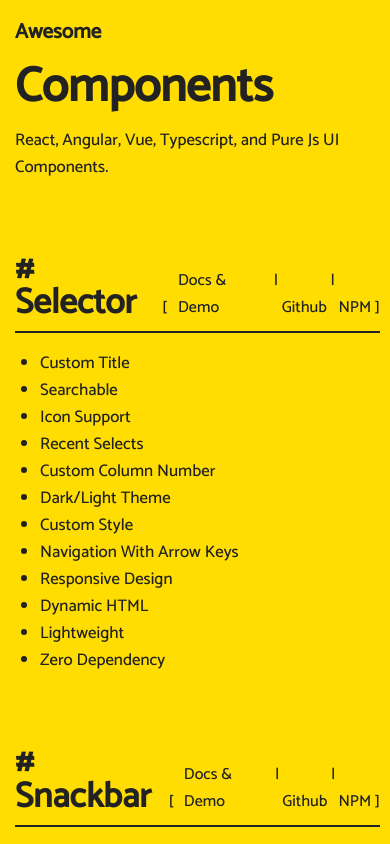
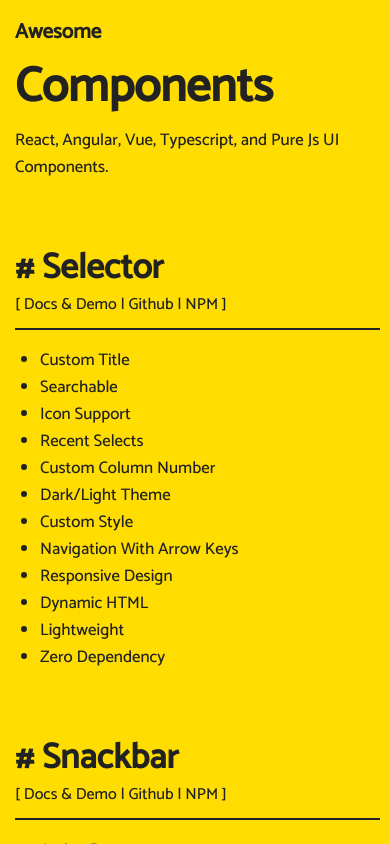
Before and after one commit to MostafaMDZH/Awesome-Components-Website, a Next.js app: page / in a window 390 px wide. Built offline with nearby package versions, Linux system fonts and the light colour scheme.

Commit message:
[deployment auto commit]

```diff
--- a/pages/index.js
+++ b/pages/index.js
@@ -43,7 +43,8 @@
 
                         {/* selector */}
                         <div className='componentNameWrapper'>
-                            <a className='componentName' id='selector' href='#selector'># Selector</a>&nbsp;
+                            <a className='componentName' id='selector' href='#selector'># Selector</a>
+                            <div className='linkWrapper'>
                                 [&nbsp;
                                     <a href='https://awesome-selector.demos.mostafa-mdzh.ir'>Docs & Demo</a>
                                     &nbsp;|&nbsp;
@@ -51,6 +52,7 @@
                                     &nbsp;|&nbsp;
                                     <a href='https://www.npmjs.com/package/awesome-selector'>NPM</a>
                                 &nbsp;]
+                            </div>
                         </div>
                         <ul className='features'>
                             <li>Custom Title</li>
@@ -69,7 +71,8 @@
 
                         {/* snackbar */}
                         <div className='componentNameWrapper'>
-                            <a className='componentName' id='snackbar' href='#snackbar'># Snackbar</a>&nbsp;
+                            <a className='componentName' id='snackbar' href='#snackbar'># Snackbar</a>
+                            <div className='linkWrapper'>
                                 [&nbsp;
                                     <a href='https://awesome-snackbar.demos.mostafa-mdzh.ir'>Docs & Demo</a>
                                     &nbsp;|&nbsp;
@@ -77,6 +80,7 @@
                                     &nbsp;|&nbsp;
                                     <a href='https://www.npmjs.com/package/awesome-snackbar'>NPM</a>
                                 &nbsp;]
+                            </div>
                         </div>
                         <ul className='features'>
                             <li>Action Button</li>
@@ -99,7 +103,8 @@
 
                         {/* toast */}
                         <div className='componentNameWrapper'>
-                            <a className='componentName' id='toast' href='#toast'># Toast</a>&nbsp;
+                            <a className='componentName' id='toast' href='#toast'># Toast</a>
+                            <div className='linkWrapper'>
                                 [&nbsp;
                                     <a href='https://awesome-toast.demos.mostafa-mdzh.ir'>Docs & Demo</a>
                                     &nbsp;|&nbsp;
@@ -107,6 +112,7 @@
                                     &nbsp;|&nbsp;
                                     <a href='https://www.npmjs.com/package/awesome-toast-component'>NPM</a>
                                 &nbsp;]
+                            </div>
                         </div>
                         <ul className='features'>
                             <li>Custom Position</li>
--- a/styles/main.responsive.scss
+++ b/styles/main.responsive.scss
@@ -83,6 +83,11 @@
             padding-right: 10px;
             > #main{
                 > #content{
+                    > .componentNameWrapper{
+                        flex-direction: column;
+                        align-items: flex-start;
+                        gap: 5px;
+                    }
                     > .sectionName{
                         margin-top: 20px;
                     }
--- a/styles/main.scss
+++ b/styles/main.scss
@@ -121,22 +121,19 @@
                     margin-top: 50px;
                     display: flex;
                     align-items: flex-end;
-                    > a{
-                        color: #222;
-                    }
-                    > a:hover,
-                    > a:focus{
-                        text-decoration: underline;
-                    }
+                    gap: 12px;
                     > .componentName{
                         padding-top: 20px;
                         font-size: 2.2rem;
+                        color: #222;
                         font-weight: bold;
                         line-height: 2.2rem;
                     }
-                    > .componentName:hover,
-                    > .componentName:focus{
-                        text-decoration: none;
+                    > .linkWrapper{
+                        display: flex;
+                        > a{color: #222;}
+                        > a:hover,
+                        > a:focus{text-decoration: underline;}
                     }
                 }
                 > .features{
```
Also changed, not shown: 2 other files (tests, documents, lock files or other folders). Lines whose indentation alone changed are shown as unchanged.
